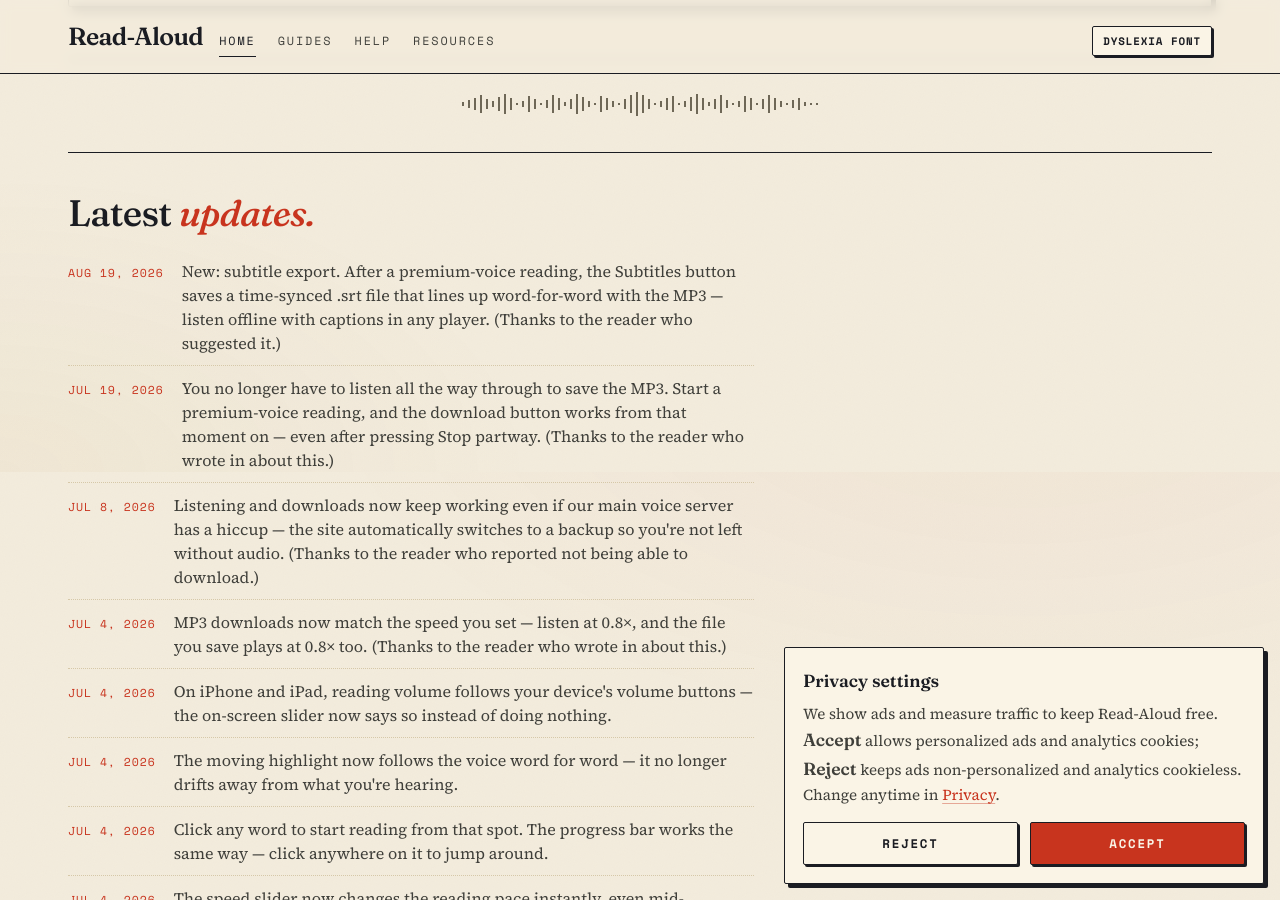
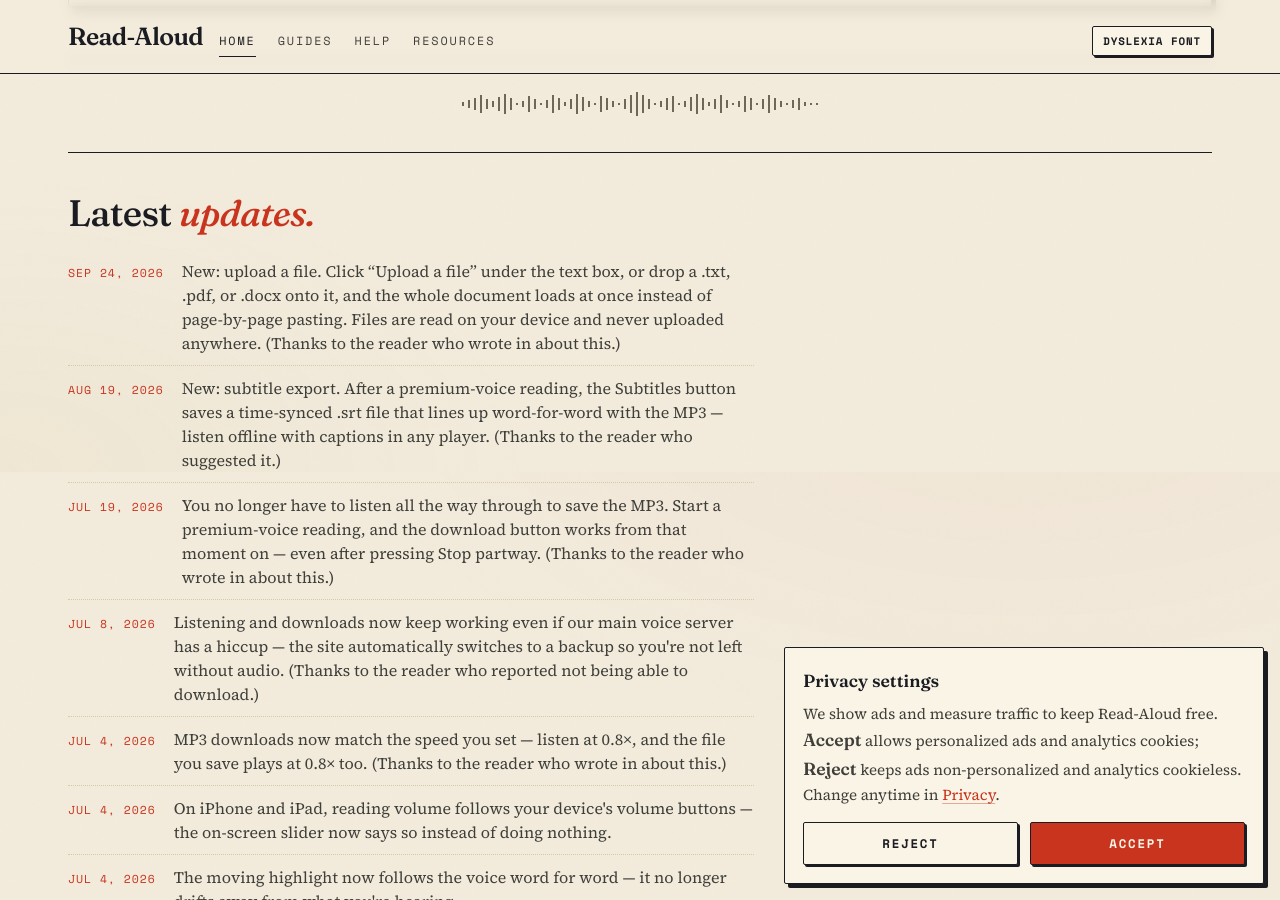
Before and after one commit to ndaly111/read-aloud, a Jekyll site: the page index.html, which Jekyll copies as it is, in a window 1280 px wide and 900 px high, scrolled down 1328 px. Built offline with Jekyll 4.4.1, drawn with Linux system fonts in a browser that asks for light colours.

Commit message:
Latest updates: file upload entry
Co-Authored-By: Claude Fable 5.1 <noreply@anthropic.com>

```diff
--- a/index.html
+++ b/index.html
@@ -208,6 +208,10 @@
 <section class="updates-strip" aria-labelledby="updates-heading">
   <h2 id="updates-heading" class="updates-heading">Latest <em>updates.</em></h2>
   <ul class="updates-list">
+    <li>
+      <span class="upd-date">Sep 24, 2026</span>
+      <span class="upd-text">New: upload a file. Click &ldquo;Upload a file&rdquo; under the text box, or drop a .txt, .pdf, or .docx onto it, and the whole document loads at once instead of page-by-page pasting. Files are read on your device and never uploaded anywhere. (Thanks to the reader who wrote in about this.)</span>
+    </li>
     <li>
       <span class="upd-date">Aug 19, 2026</span>
       <span class="upd-text">New: subtitle export. After a premium-voice reading, the Subtitles button saves a time-synced .srt file that lines up word-for-word with the MP3 &mdash; listen offline with captions in any player. (Thanks to the reader who suggested it.)</span>
```
